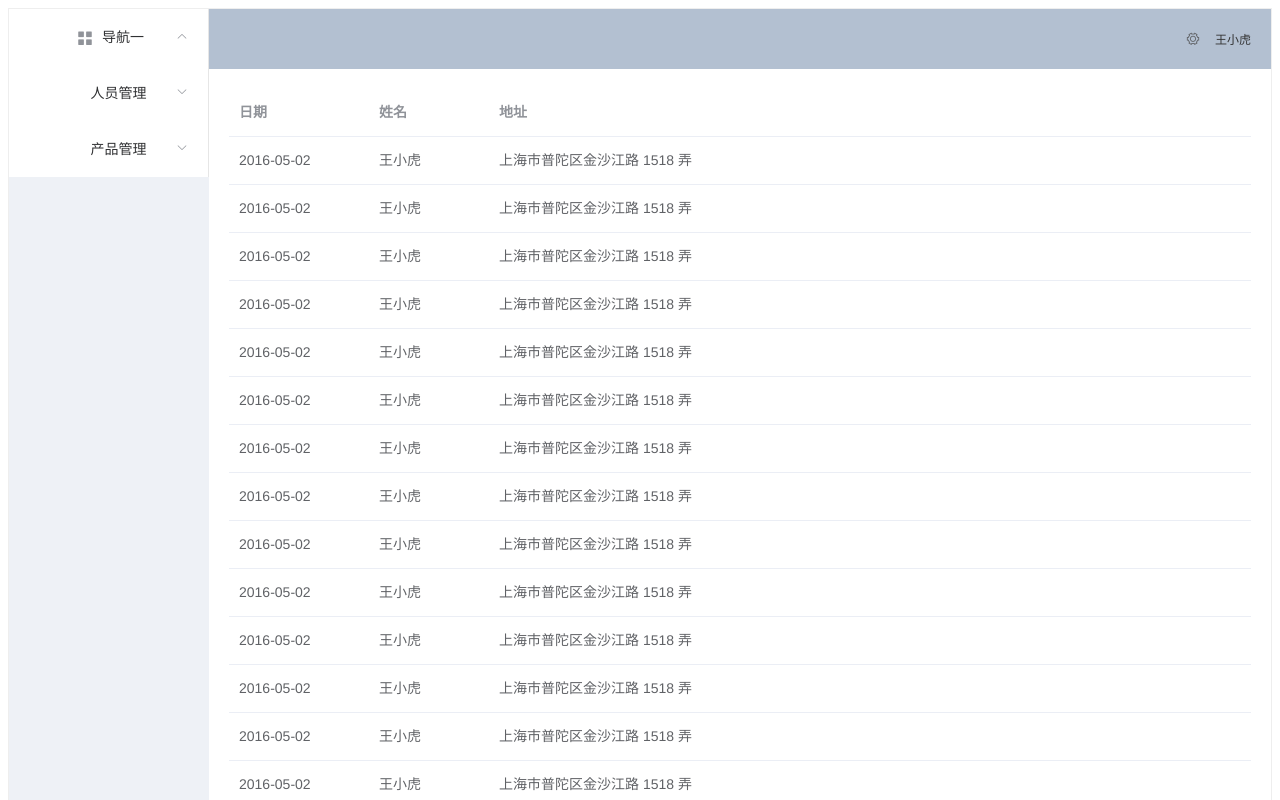
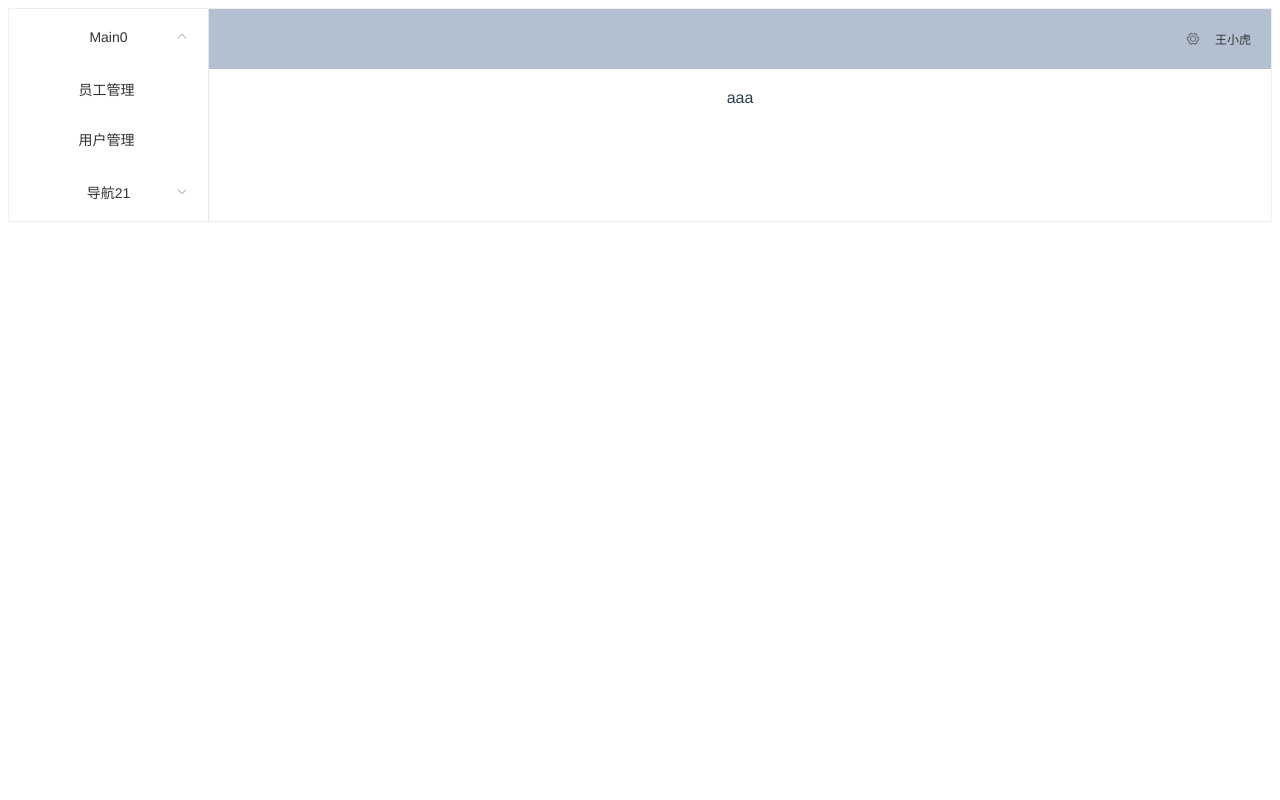
Before and after one commit to jhqu/vuetest, a Vue app in the folder my-project/: page /user in a window 1280 px wide. Shown: the top 800 px of the page. Built offline with nearby package versions, Linux system fonts and the light colour scheme.

Commit message:
路由修改

```diff
--- a/my-project/src/router/index.js
+++ b/my-project/src/router/index.js
@@ -21,32 +21,30 @@ const routes = [
     component: Main,
     children:[
       {
-        path: "",
-        name: "人员管理",
-        children:[
-         {
         path: "/user",
-          name: "人员管理",
+        name: "员工管理",
         component: User,
        },
        {
         path: "/personl",
         name: "用户管理",
         component: Personl,
-         }
+       },
       ]
   },
   {
-        path: "",
-        name: "产品管理",
+    path: "/mian2",
+    name: "导航2",
+    component: Main,
     children:[
+
        {
         path: "/menu",
         name: "菜单管理",
         component: Menu,
         }
-        ]
-      },
+
+
  ]
   },
   {
@@ -68,7 +66,7 @@ const routes = [
 const router = new VueRouter({
   mode: "history",
   base: process.env.BASE_URL,
-  routes,
+  routes
 });
 
 export default router;
--- a/my-project/src/views/main/index.vue
+++ b/my-project/src/views/main/index.vue
@@ -1,26 +1,35 @@
 <template>
   <el-container style="height:100%; border: 1px solid #eee">
   <el-aside width="200px" style="background-color: rgb(238, 241, 246)">
-    <el-menu :default-openeds="['1', '3']">
-      <el-submenu index="1">
+    <el-menu :default-openeds="['1', '3']" >
 
-        <template slot="title"><i class="el-icon-menu"></i>导航一</template>
+       <el-submenu  v-for="(item,index) in routers" :index='(index+1).toString()' :key="index">
+          <template slot="title">{{item.name}}{{index}}</template>
+          <el-menu-item v-for="(item2,index2) in item.children" :key="index2"
+          :index="(index+1).toString()+'-'+(index2+1).toString()">
+            <!-- <router-link :to="item2.path">{{item2.name}}</router-link>  -->
+            {{item2.name}}
+            </el-menu-item>
+
+        </el-submenu>
+
+<!--
+        <el-submenu index="1"  >
+           <template slot="title"><i class="el-icon-menu"></i>导航一</template>
+          <el-menu-item v-for="(item,index) in $router.options.routes[1].children" :index="'1-'+(index+1)" >
+        {{item.name}}{{'1-'+(key+1)}}
 
 
-        <el-submenu v-for="(item,key) in $router.options.routes[1].children" :key="key"
-        :index="'1-'+key+1">
-          <template slot="title">{{item.name}}</template>
-          <el-menu-item v-for="(item1,key1) in item.children" :key="key1"
-          :index="'1-'+key+1+'-'+key1+1">{{item1.name}}
           </el-menu-item>
 
+        </el-submenu> -->
+
+          <!-- <el-submenu index="1">
+          <template slot="title">产品管理</template>
+          <el-menu-item index="1-1">菜单管理</el-menu-item>
+           <el-menu-item index="1-2-2">订单管理</el-menu-item>
         </el-submenu>
-          <!-- <el-submenu index="1-2">
-          <template slot="title">产品管理</template>
-          <el-menu-item index="1-2-1">菜单管理</el-menu-item>
-           <el-menu-item index="1-2-2">订单管理</el-menu-item>
-        </el-submenu> -->
-      </el-submenu>
+     -->
 
     </el-menu>
   </el-aside>
@@ -39,14 +48,8 @@
     </el-header>
 
     <el-main>
-      <el-table :data="tableData">
-        <el-table-column prop="date" label="日期" width="140">
-        </el-table-column>
-        <el-table-column prop="name" label="姓名" width="120">
-        </el-table-column>
-        <el-table-column prop="address" label="地址">
-        </el-table-column>
-      </el-table>
+
+    <router-view></router-view>
     </el-main>
   </el-container>
 </el-container>
@@ -60,12 +63,20 @@ export default {
         address: '上海市普陀区金沙江路 1518 弄'
       };
       return {
-        tableData: Array(20).fill(item)
+        tableData: Array(20).fill(item),
+        routers:[]
       }
     },
     created(){
 
-       console.log ('dfd' + this.routers)
+       console.log ('dfd' + this.$router.options)
+       this.routers = this.$router.options.routes.filter((item,index)=>{
+                 if(index==1||index==2)
+                 {
+                  return item;
+                 }
+       })
+       console.log(this.routers)
     },
     methods:{
         getId:function(length){
--- a/my-project/src/views/menu/index.vue
+++ b/my-project/src/views/menu/index.vue
@@ -0,0 +1,3 @@
+<template>
+    <div>abc</div>
+</template>
--- a/my-project/src/views/personl/index.vue
+++ b/my-project/src/views/personl/index.vue
@@ -0,0 +1,3 @@
+<template>
+    <div>123</div>
+</template>
--- a/my-project/src/views/user/index.vue
+++ b/my-project/src/views/user/index.vue
@@ -0,0 +1,3 @@
+<template>
+    <div>aaa</div>
+</template>
```
Also changed, not shown: 1 other file (tests, documents, lock files or other folders). Lines whose indentation alone changed are shown as unchanged.
